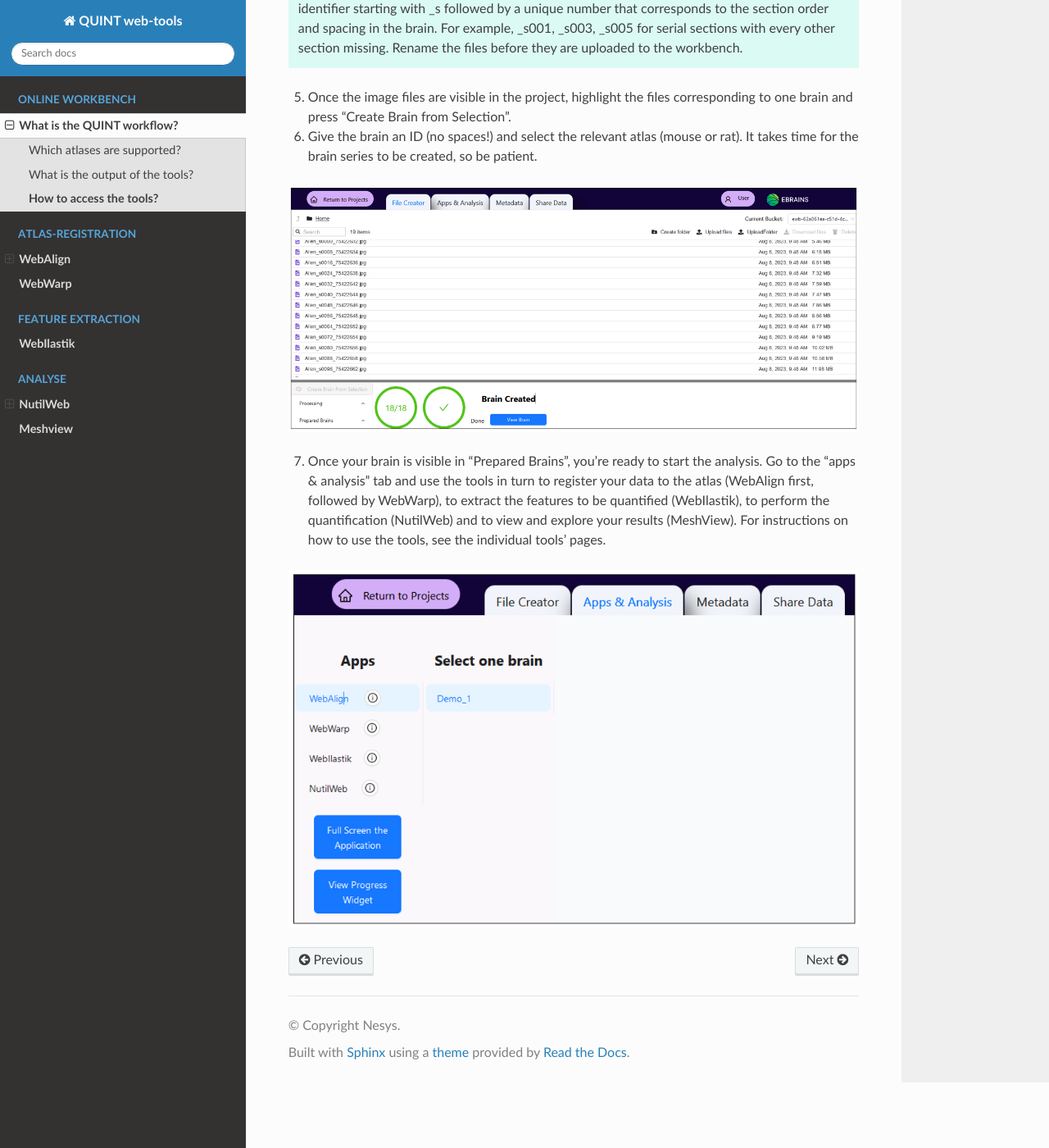
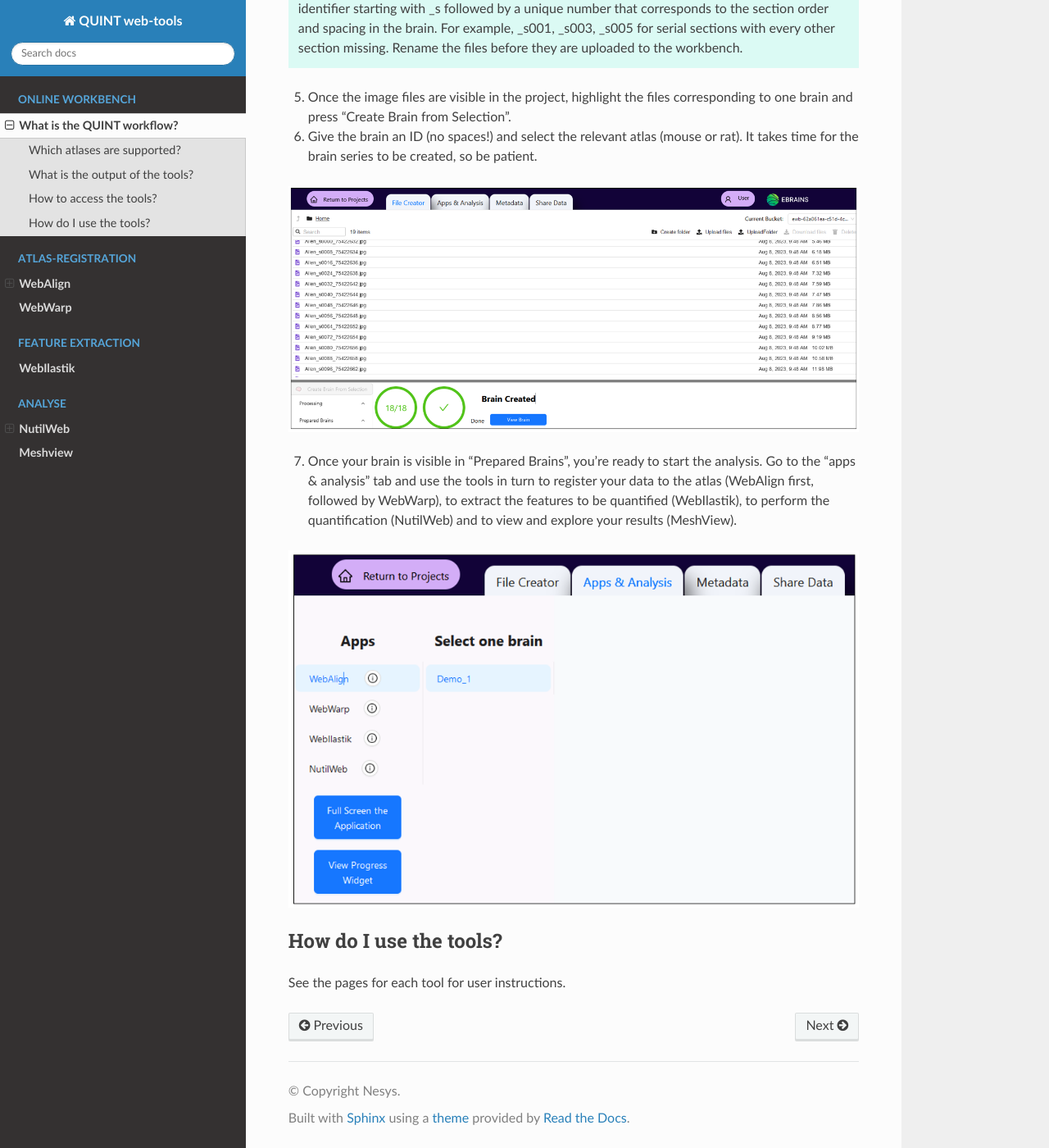
Before and after one commit to Neural-Systems-at-UIO/QUINT_webtools, a Sphinx documentation site: the page built from docs/QUINTintro_new.rst, in a window 1280 px wide and 1400 px high, scrolled down 1262 px. Shown: the whole window at 82% size. Built offline with Sphinx 7.4.7 and the Read the Docs theme 2.0.0, drawn with Linux system fonts in a browser that asks for light colours.

Commit message:
Update QUINTintro_new.rst

```diff
--- a/docs/QUINTintro_new.rst
+++ b/docs/QUINTintro_new.rst
@@ -23,7 +23,7 @@ The workflow generates object counts and area fraction in reference atlas region
 
    The Online Workbench offers tighter integration of the tools, shareable viewer links, metadata management and the option to submit directly to `EBRAINS <https://www.ebrains.eu/data/share-data>`_.
 
-**How to access the tools?**
+How to access the tools?
 ----------------------------------------
 
 1. To access, go to the `Online Workbench <https://ebrains-workbench.apps.hbp.eu/>`_, register for an EBRAINS account and login.
@@ -41,6 +41,11 @@ The workflow generates object counts and area fraction in reference atlas region
 
 .. image:: images/CreateBrain.PNG
 
-7. Once your brain is visible in "Prepared Brains", you're ready to start the analysis. Go to the "apps & analysis" tab and use the tools in turn to register your data to the atlas (WebAlign first, followed by WebWarp), to extract the features to be quantified (WebIlastik), to perform the quantification (NutilWeb) and to view and explore your results (MeshView). For instructions on how to use the tools, see the individual tools' pages.
+7. Once your brain is visible in "Prepared Brains", you're ready to start the analysis. Go to the "apps & analysis" tab and use the tools in turn to register your data to the atlas (WebAlign first, followed by WebWarp), to extract the features to be quantified (WebIlastik), to perform the quantification (NutilWeb) and to view and explore your results (MeshView).
 
 .. image:: images/apps.PNG
+
+How do I use the tools?
+------------------------
+
+See the pages for each tool for user instructions.
```
